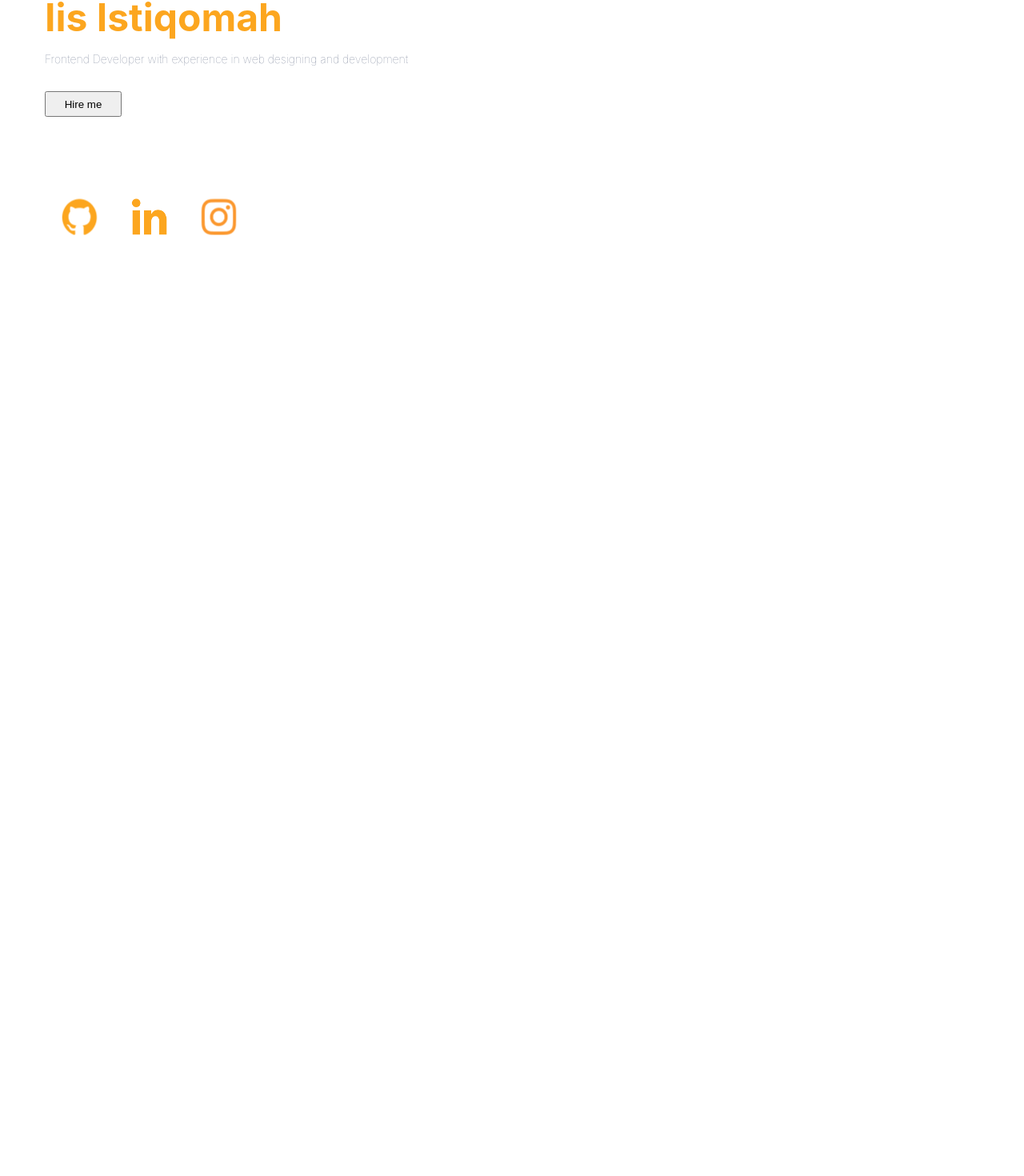
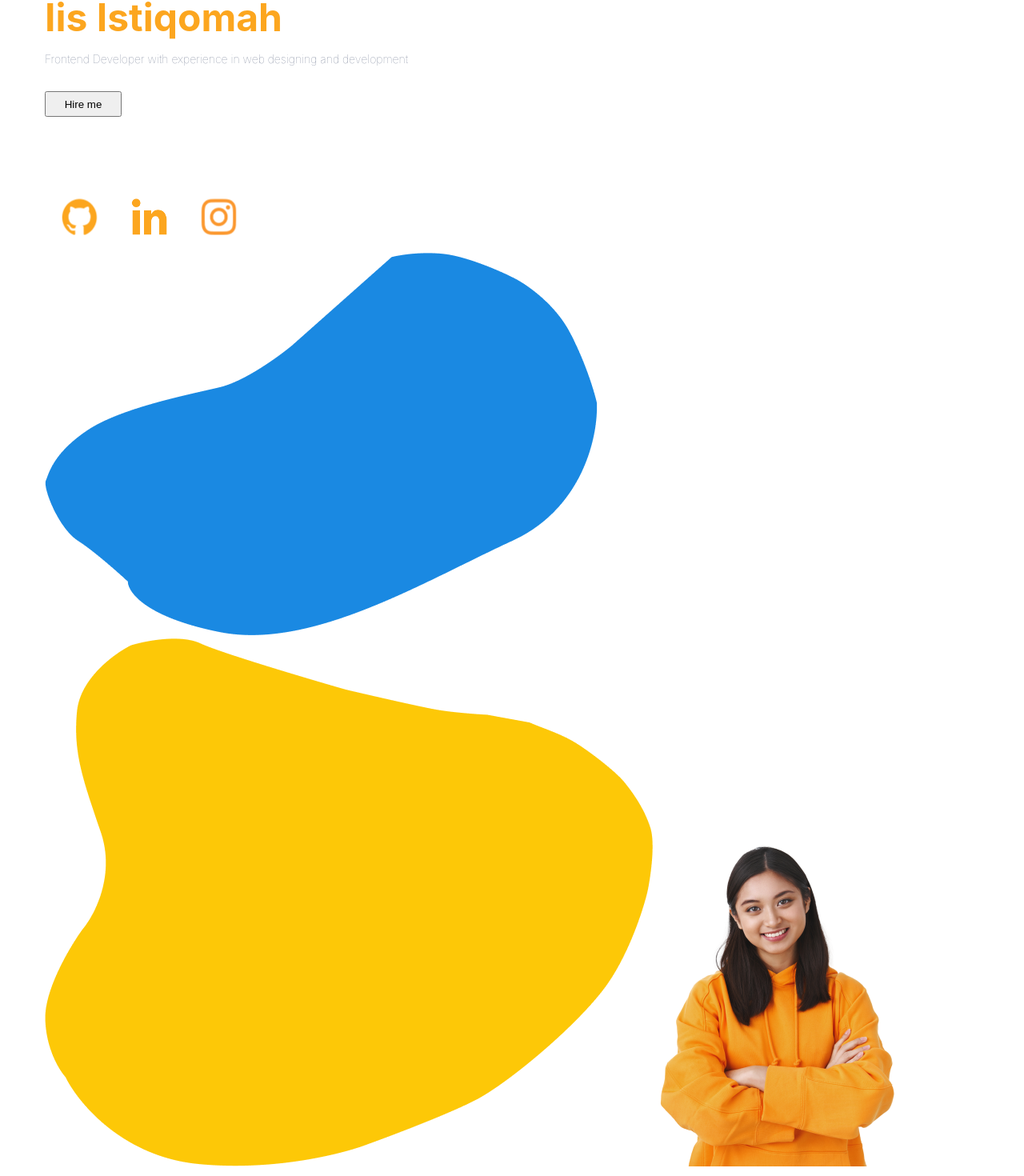
Before and after one commit to isti20/isti-reactjs, a React (Create React App) app: page / in a window 1280 px wide. Shown: the part 191-1661 px from the top of the page at 80% size. Before the commit the page ends 800 px from the top, so only its background shows below. Built offline with nearby package versions, Linux system fonts and the light colour scheme.

Commit message:
update Bio.jsx: import img

```diff
--- a/src/component/Bio/Bio.jsx
+++ b/src/component/Bio/Bio.jsx
@@ -2,6 +2,12 @@ import './Bio.css';
 import Github from '../../img/github.png';
 import Linkedin from '../../img/linkedin.png';
 import Instagram from '../../img/instagram.png';
+import Vector1 from '../../img/Vector1.png';
+import Vector2 from '../../img/Vector2.png';
+import Woman from '../../img/woman.png';
+import Thumbup from '../../img/thumbup.png';
+import Crown from '../../img/crown.png';
+import Glassesimoji from '../../img/glassesimoji.png';
 
 function Bio() {
     return(
@@ -21,7 +27,11 @@ function Bio() {
                     <img src={Instagram} alt="" />
                 </div>
             </div>
-            <div className="b-right"></div>
+            <div className="b-right">
+                <img src={Vector1} alt="" />
+                <img src={Vector2} alt="" />
+                <img src={Woman} alt="" />
+            </div>
         </div>
     );
 }
```
